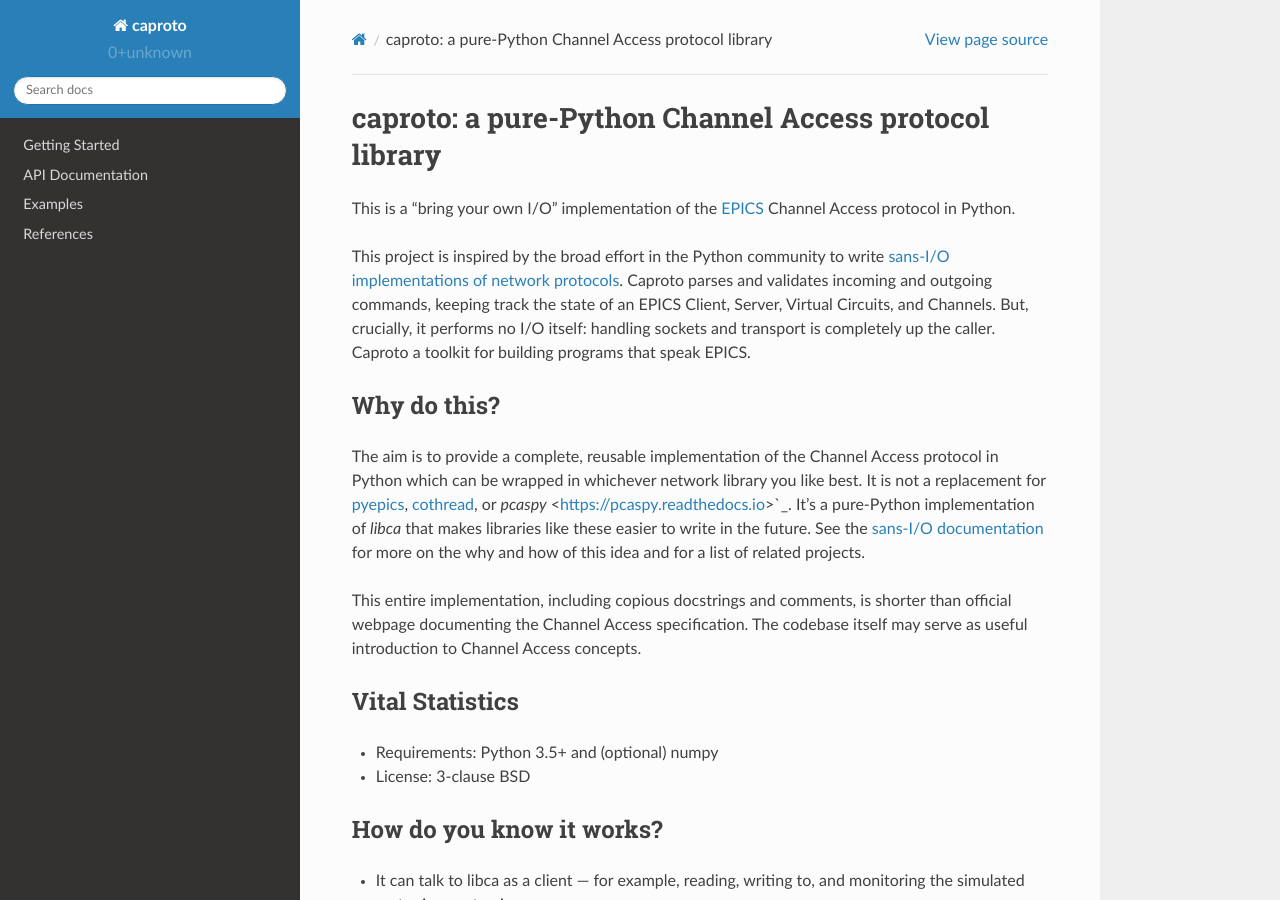
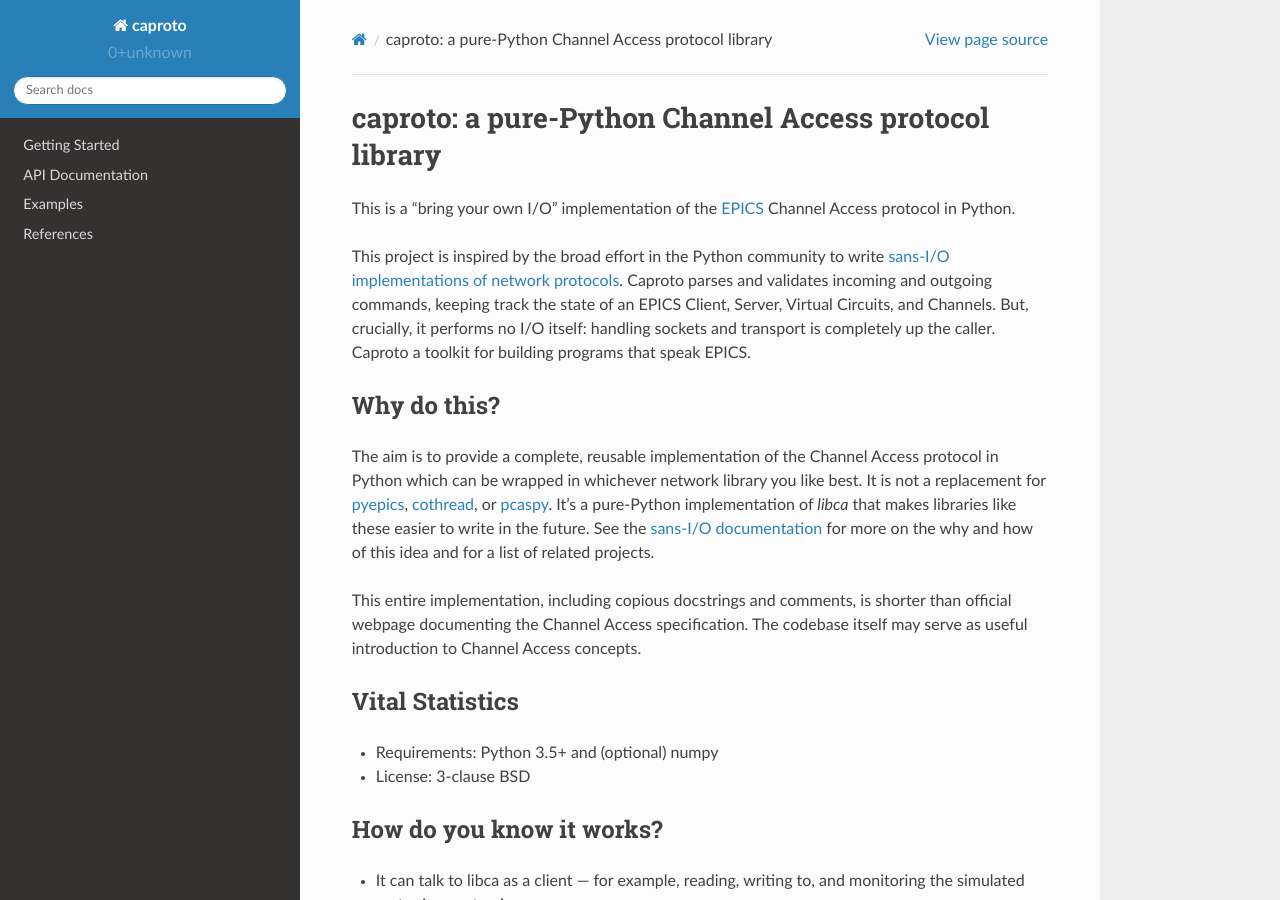
Before and after one commit to caproto/caproto, a Sphinx documentation site: the page built from doc/source/index.rst, in a window 1280 px wide and 900 px high. Built offline with Sphinx 7.4.7 and the Read the Docs theme 2.0.0, drawn with Linux system fonts in a browser that asks for light colours.

Commit message:
DOC: sphinx typo again

```diff
--- a/doc/source/index.rst
+++ b/doc/source/index.rst
@@ -22,7 +22,7 @@
 best. It is not a replacement for
 `pyepics <https://github.com/pyepics/pyepics>`_,
 `cothread <http://controls.diamond.ac.uk/downloads/python/cothread/>`_, or
-`pcaspy` <https://pcaspy.readthedocs.io>`_. It's a pure-Python implementation
+`pcaspy <https://pcaspy.readthedocs.io>`_. It's a pure-Python implementation
 of *libca* that makes libraries like these easier to write in the
 future. See the `sans-I/O documentation <http://sans-io.readthedocs.io/>`_ for
 more on the why and how of this idea and for a list of related projects.
```
